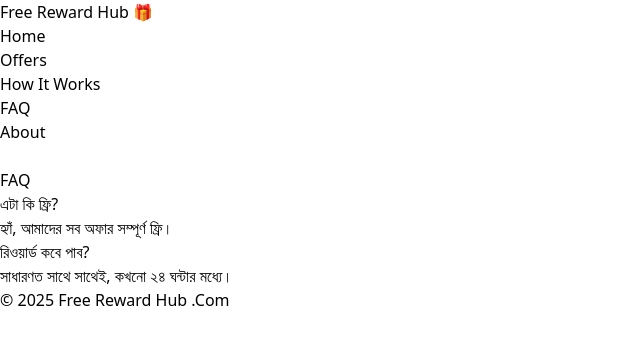
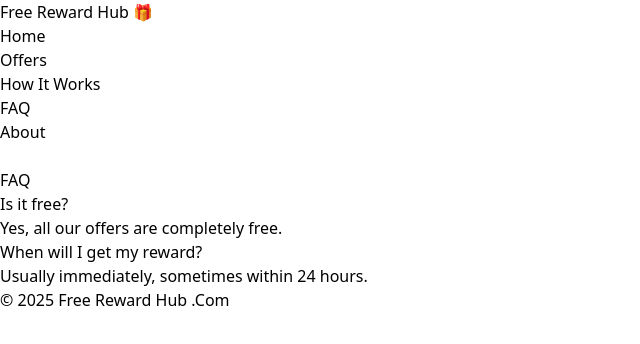
Before and after one commit to sadhin28/claim-free-reword, a React (Vite) app: page /faq in a window 1280 px wide. Shown: the top 344 px of the page, without its empty margins (0-640 px from the left). Built offline with nearby package versions, Linux system fonts and the light colour scheme.

Commit message:
text decoration deonn

```diff
--- a/src/components/AboutUs.jsx
+++ b/src/components/AboutUs.jsx
@@ -3,9 +3,8 @@ export default function About() {
     <div className="space-y-4 flex flex-col justify-center items-center min-h-screen bg-gradient-to-r from-blue-500 via-indigo-600 to-purple-700 text-white px-6">
       <h1 className="text-3xl font-bold text-center">About Us</h1>
       <p className="py-10 text-justify px-10 rounded-2xl hover:shadow-2xl bg-gray-200/70  text-gray-700 border-l-4 border-blue-500 pl-4 border p-5 max-w-3xl mx-auto">
-        আমরা বিশ্বাস করি প্রত্যেকে অনলাইনে কিছু না কিছু ফ্রি রিওয়ার্ড পাওয়ার যোগ্য।
-        তাই আমরা AdBlueMedia এবং অন্যান্য trusted partner network এর সাথে কাজ করে
-        এই প্ল্যাটফর্ম তৈরি করেছি।
+        We believe everyone deserves some free rewards online.
+That's why we created this platform in collaboration with AdBlueMedia and other trusted partner networks.
       </p>
     </div>
   );
--- a/src/components/Faq.jsx
+++ b/src/components/Faq.jsx
@@ -1,12 +1,12 @@
 export default function FAQ() {
   const faqs = [
     {
-      q: "এটা কি ফ্রি?",
-      a: "হ্যাঁ, আমাদের সব অফার সম্পূর্ণ ফ্রি।",
+    q: "Is it free?",
+a: "Yes, all our offers are completely free.",
     },
     {
-      q: "রিওয়ার্ড কবে পাব?",
-      a: "সাধারণত সাথে সাথেই, কখনো ২৪ ঘন্টার মধ্যে।",
+     q: "When will I get my reward?",
+a: "Usually immediately, sometimes within 24 hours.",
     },
   ];
 
--- a/src/components/HowitWork.jsx
+++ b/src/components/HowitWork.jsx
@@ -1,8 +1,8 @@
 export default function HowItWorks() {
   const steps = [
-    "ফ্রি অ্যাকাউন্ট খুলুন",
-    "অফার বেছে নিন এবং সম্পূর্ণ করুন",
-    "আপনার রিওয়ার্ড সাথে সাথে Claim করুন",
+   "Open a free account",
+   "Choose and complete the offer",
+   "Claim your rewards instantly",
   ];
 
   return (
```
